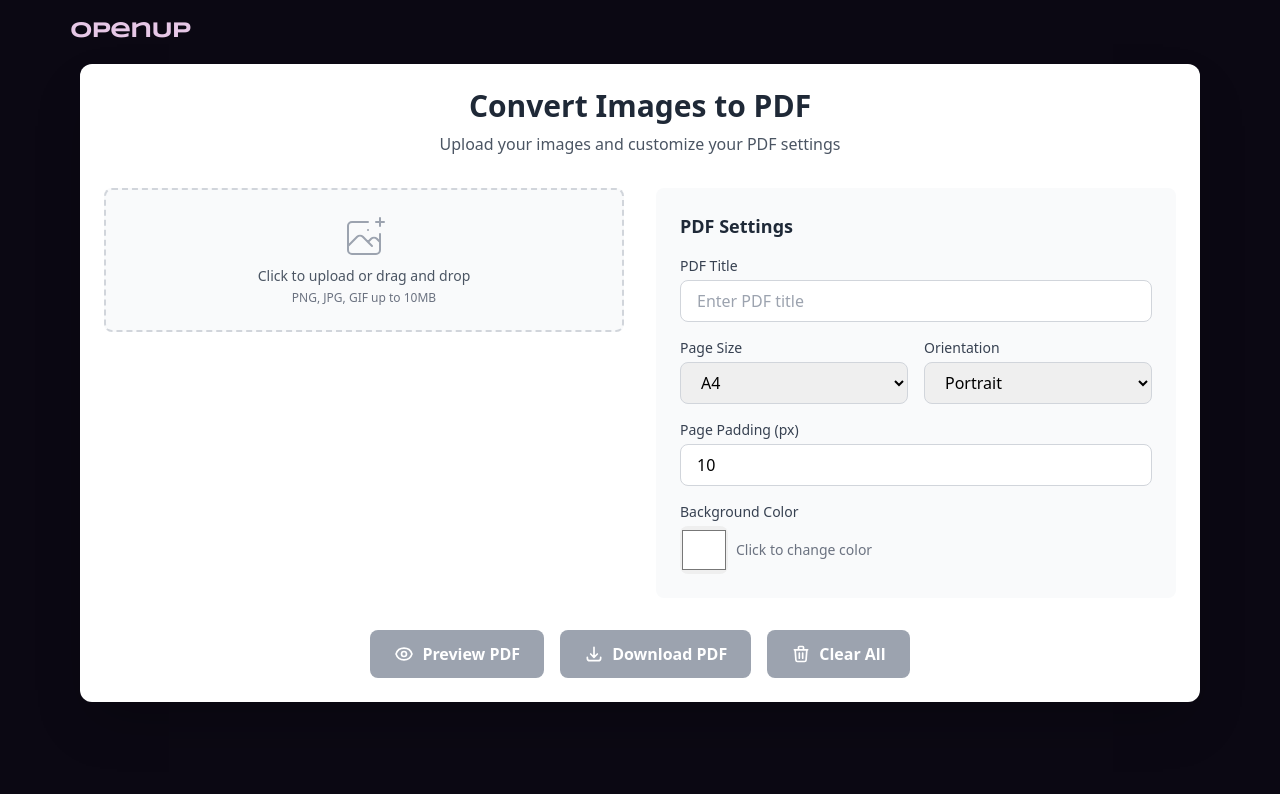
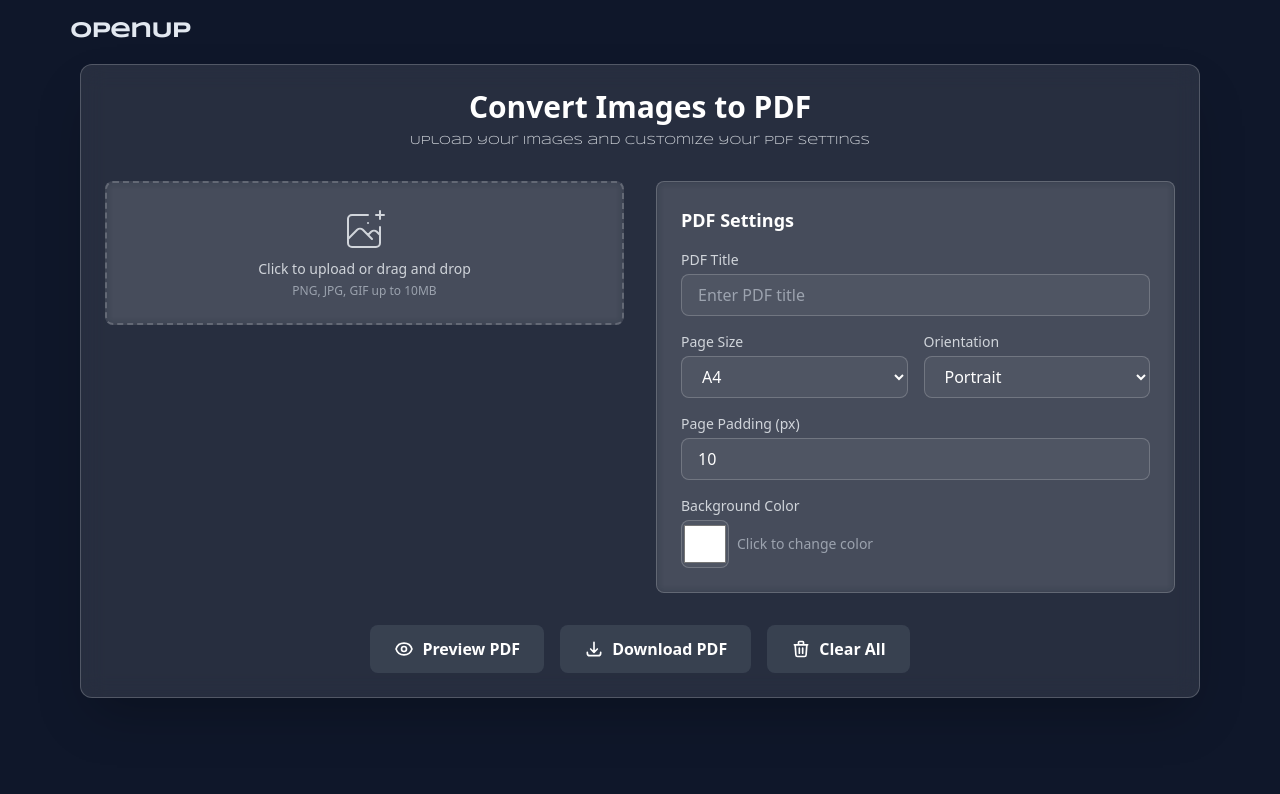
Before and after one commit to TejasMore477/OpenUp, a React (Vite) app: page / in a window 1280 px wide. Shown: the top 794 px of the page. Built offline with nearby package versions, Linux system fonts and the light colour scheme.

Commit message:
feat(ImgToPdf): enhance button styles and animations

```diff
--- a/src/components/layout/Footer.jsx
+++ b/src/components/layout/Footer.jsx
@@ -2,7 +2,7 @@ import React from "react";
 
 function Footer() {
   return (
-    <footer className="w-full h-[55vh] bg-royalAmethyst bg-opacity-80 text-darkTheme py-8 rounded-t-3xl font-Syncopate">
+    <footer className="w-full h-[55vh] bg-royalAmethyst text-darkTheme py-8 rounded-t-3xl font-Syncopate">
       <div className="max-w-screen-2xl mx-auto text-center">
         <p className="leading-none font-semibold mb-6 text-zinc-300">
           CREATE SAFE PDF WITH
--- a/src/components/logic/ImgToPdf.jsx
+++ b/src/components/logic/ImgToPdf.jsx
@@ -163,28 +163,28 @@ const ImgToPdf = ({ onImagesChange, images = [] }) => {
   return (
     <div className="w-full max-w-6xl mx-auto px-4 py-8">
       {isLoading && (
-        <div className="fixed inset-0 bg-black bg-opacity-50 flex items-center justify-center z-50">
+        <div className="fixed inset-0 bg-black bg-opacity-50 backdrop-blur-sm flex items-center justify-center z-50">
           <Loading />
         </div>
       )}
 
-      <div className="bg-white rounded-xl shadow-2xl p-6 mb-8">
+      <div className="backdrop-blur-md bg-white/10 rounded-xl shadow-2xl p-6 mb-8 border border-white/20">
         <div className="text-center mb-8">
-          <h2 className="text-3xl font-bold text-gray-800 mb-2">Convert Images to PDF</h2>
-          <p className="text-gray-600">Upload your images and customize your PDF settings</p>
+          <h2 className="text-3xl font-bold text-white mb-2 animate-fade-in">Convert Images to PDF</h2>
+          <p className="text-gray-300 animate-fade-in-delay font-Syncopate text-xs">Upload your images and customize your PDF settings</p>
         </div>
 
         <div className="flex flex-col md:flex-row gap-8">
           {/* Left Column - Upload Section */}
           <div className="flex-1">
-            <div className="bg-gray-50 rounded-lg p-6 border-2 border-dashed border-gray-300 hover:border-blue-500 transition-colors duration-300">
-              <label className="flex flex-col items-center justify-center cursor-pointer">
+            <div className="backdrop-blur-sm bg-white/5 rounded-lg p-6 border-2 border-dashed border-white/20 hover:border-blue-400 transition-all duration-300 hover:scale-[1.02] hover:shadow-lg hover:shadow-blue-500/20">
+              <label className="flex flex-col items-center justify-center cursor-pointer group">
                 <div className="text-center">
-                  <svg className="mx-auto h-12 w-12 text-gray-400" stroke="currentColor" fill="none" viewBox="0 0 48 48">
+                  <svg className="mx-auto h-12 w-12 text-gray-300 group-hover:text-blue-400 transition-colors duration-300" stroke="currentColor" fill="none" viewBox="0 0 48 48">
                     <path d="M28 8H12a4 4 0 00-4 4v20m32-12v8m0 0v8a4 4 0 01-4 4H12a4 4 0 01-4-4v-4m32-4l-3.172-3.172a4 4 0 00-5.656 0L28 28M8 32l9.172-9.172a4 4 0 015.656 0L28 28m0 0l4 4m4-24h8m-4-4v8m-12 4h.02" strokeWidth="2" strokeLinecap="round" strokeLinejoin="round" />
                   </svg>
-                  <p className="mt-1 text-sm text-gray-600">Click to upload or drag and drop</p>
-                  <p className="mt-1 text-xs text-gray-500">PNG, JPG, GIF up to 10MB</p>
+                  <p className="mt-1 text-sm text-gray-300 group-hover:text-blue-400 transition-colors duration-300">Click to upload or drag and drop</p>
+                  <p className="mt-1 text-xs text-gray-400">PNG, JPG, GIF up to 10MB</p>
                 </div>
                 <input
                   type="file"
@@ -197,36 +197,36 @@ const ImgToPdf = ({ onImagesChange, images = [] }) => {
             </div>
 
             {error && (
-              <div className="mt-4 p-4 bg-red-50 border border-red-200 rounded-lg">
-                <p className="text-red-600 text-sm">{error}</p>
+              <div className="mt-4 p-4 bg-red-500/10 border border-red-500/20 rounded-lg animate-shake">
+                <p className="text-red-400 text-sm">{error}</p>
               </div>
             )}
           </div>
 
           {/* Right Column - PDF Options */}
           <div className="flex-1 space-y-6">
-            <div className="bg-gray-50 rounded-lg p-6">
-              <h3 className="text-lg font-semibold text-gray-800 mb-4">PDF Settings</h3>
+            <div className="backdrop-blur-sm bg-white/5 rounded-lg p-6 border border-white/20">
+              <h3 className="text-lg font-semibold text-white mb-4">PDF Settings</h3>
 
               <div className="space-y-4">
                 <div>
-                  <label className="block text-sm font-medium text-gray-700 mb-1">PDF Title</label>
+                  <label className="block text-sm font-medium text-gray-300 mb-1">PDF Title</label>
                   <input
                     type="text"
                     placeholder="Enter PDF title"
                     value={pdfOptions.title}
                     onChange={(e) => handlePdfOptionChange("title", e.target.value)}
-                    className="w-full px-4 py-2 border border-gray-300 rounded-lg focus:ring-2 focus:ring-blue-500 focus:border-blue-500 transition-colors"
+                    className="w-full px-4 py-2 bg-white/5 border border-white/20 rounded-lg focus:ring-2 focus:ring-blue-500 focus:border-blue-500 transition-all duration-300 text-white placeholder-gray-400"
                   />
                 </div>
 
                 <div className="grid grid-cols-2 gap-4">
                   <div>
-                    <label className="block text-sm font-medium text-gray-700 mb-1">Page Size</label>
+                    <label className="block text-sm font-medium text-gray-300 mb-1">Page Size</label>
                     <select
                       value={pdfOptions.pageSize}
                       onChange={(e) => handlePdfOptionChange("pageSize", e.target.value)}
-                      className="w-full px-4 py-2 border border-gray-300 rounded-lg focus:ring-2 focus:ring-blue-500 focus:border-blue-500"
+                      className="w-full px-4 py-2 bg-white/5 border border-white/20 rounded-lg focus:ring-2 focus:ring-blue-500 focus:border-blue-500 transition-all duration-300 text-white"
                     >
                       <option value="a4">A4</option>
                       <option value="letter">Letter</option>
@@ -235,11 +235,11 @@ const ImgToPdf = ({ onImagesChange, images = [] }) => {
                   </div>
 
                   <div>
-                    <label className="block text-sm font-medium text-gray-700 mb-1">Orientation</label>
+                    <label className="block text-sm font-medium text-gray-300 mb-1">Orientation</label>
                     <select
                       value={pdfOptions.orientation}
                       onChange={(e) => handlePdfOptionChange("orientation", e.target.value)}
-                      className="w-full px-4 py-2 border border-gray-300 rounded-lg focus:ring-2 focus:ring-blue-500 focus:border-blue-500"
+                      className="w-full px-4 py-2 bg-white/5 border border-white/20 rounded-lg focus:ring-2 focus:ring-blue-500 focus:border-blue-500 transition-all duration-300 text-white"
                     >
                       <option value="portrait">Portrait</option>
                       <option value="landscape">Landscape</option>
@@ -248,25 +248,25 @@ const ImgToPdf = ({ onImagesChange, images = [] }) => {
                 </div>
 
                 <div>
-                  <label className="block text-sm font-medium text-gray-700 mb-1">Page Padding (px)</label>
+                  <label className="block text-sm font-medium text-gray-300 mb-1">Page Padding (px)</label>
                   <input
                     type="number"
                     value={pdfOptions.padding}
                     onChange={(e) => handlePdfOptionChange("padding", e.target.value)}
-                    className="w-full px-4 py-2 border border-gray-300 rounded-lg focus:ring-2 focus:ring-blue-500 focus:border-blue-500"
+                    className="w-full px-4 py-2 bg-white/5 border border-white/20 rounded-lg focus:ring-2 focus:ring-blue-500 focus:border-blue-500 transition-all duration-300 text-white"
                   />
                 </div>
 
                 <div>
-                  <label className="block text-sm font-medium text-gray-700 mb-1">Background Color</label>
+                  <label className="block text-sm font-medium text-gray-300 mb-1">Background Color</label>
                   <div className="flex items-center gap-2">
                     <input
                       type="color"
                       value={pdfOptions.backgroundColor}
                       onChange={(e) => handlePdfOptionChange("backgroundColor", e.target.value)}
-                      className="w-12 h-12 rounded-lg cursor-pointer"
+                      className="w-12 h-12 rounded-lg cursor-pointer bg-white/5 border border-white/20 transition-transform hover:scale-110"
                     />
-                    <span className="text-sm text-gray-500">Click to change color</span>
+                    <span className="text-sm text-gray-400">Click to change color</span>
                   </div>
                 </div>
               </div>
@@ -280,85 +280,67 @@ const ImgToPdf = ({ onImagesChange, images = [] }) => {
             type="button"
             onClick={previewPDF}
             disabled={!canShowActions}
-            className={`px-6 py-3 rounded-lg font-semibold text-white transition-all duration-300 transform hover:scale-105 ${
+            className={`group relative px-6 py-3 rounded-lg font-semibold text-white transition-all duration-300 transform hover:scale-105 ${
               canShowActions
-                ? "bg-blue-600 hover:bg-blue-700"
-                : "bg-gray-400 cursor-not-allowed"
+                ? "bg-gradient-to-r from-blue-600 to-blue-500 hover:from-blue-500 hover:to-blue-600 shadow-lg shadow-blue-500/20 hover:shadow-blue-500/40"
+                : "bg-gray-600/50 cursor-not-allowed"
             }`}
           >
             <span className="flex items-center gap-2">
-              <svg className="w-5 h-5" fill="none" stroke="currentColor" viewBox="0 0 24 24">
+              <svg className="w-5 h-5 group-hover:rotate-180 transition-transform duration-500" fill="none" stroke="currentColor" viewBox="0 0 24 24">
                 <path strokeLinecap="round" strokeLinejoin="round" strokeWidth="2" d="M15 12a3 3 0 11-6 0 3 3 0 016 0z" />
                 <path strokeLinecap="round" strokeLinejoin="round" strokeWidth="2" d="M2.458 12C3.732 7.943 7.523 5 12 5c4.478 0 8.268 2.943 9.542 7-1.274 4.057-5.064 7-9.542 7-4.477 0-8.268-2.943-9.542-7z" />
               </svg>
               Preview PDF
             </span>
+            {canShowActions && (
+              <div className="absolute inset-0 rounded-lg bg-gradient-to-r from-blue-500/0 via-blue-500/20 to-blue-500/0 opacity-0 group-hover:opacity-100 transition-opacity duration-300 -z-10 animate-shimmer"></div>
+            )}
           </button>
 
           <button
             type="button"
             onClick={handleDownload}
             disabled={!canShowActions}
-            className={`px-6 py-3 rounded-lg font-semibold text-white transition-all duration-300 transform hover:scale-105 ${
+            className={`group relative px-6 py-3 rounded-lg font-semibold text-white transition-all duration-300 transform hover:scale-105 ${
               canShowActions
-                ? "bg-green-600 hover:bg-green-700"
-                : "bg-gray-400 cursor-not-allowed"
+                ? "bg-gradient-to-r from-green-600 to-green-500 hover:from-green-500 hover:to-green-600 shadow-lg shadow-green-500/20 hover:shadow-green-500/40"
+                : "bg-gray-600/50 cursor-not-allowed"
             }`}
           >
             <span className="flex items-center gap-2">
-              <svg className="w-5 h-5" fill="none" stroke="currentColor" viewBox="0 0 24 24">
+              <svg className="w-5 h-5 group-hover:translate-y-1 transition-transform duration-300" fill="none" stroke="currentColor" viewBox="0 0 24 24">
                 <path strokeLinecap="round" strokeLinejoin="round" strokeWidth="2" d="M4 16v1a3 3 0 003 3h10a3 3 0 003-3v-1m-4-4l-4 4m0 0l-4-4m4 4V4" />
               </svg>
               Download PDF
             </span>
+            {canShowActions && (
+              <div className="absolute inset-0 rounded-lg bg-gradient-to-r from-green-500/0 via-green-500/20 to-green-500/0 opacity-0 group-hover:opacity-100 transition-opacity duration-300 -z-10 animate-shimmer"></div>
+            )}
           </button>
 
           <button
             type="button"
             onClick={clearAll}
             disabled={images.length === 0}
-            className={`px-6 py-3 rounded-lg font-semibold text-white transition-all duration-300 transform hover:scale-105 ${
+            className={`group relative px-6 py-3 rounded-lg font-semibold text-white transition-all duration-300 transform hover:scale-105 ${
               images.length > 0
-                ? "bg-red-600 hover:bg-red-700"
-                : "bg-gray-400 cursor-not-allowed"
+                ? "bg-gradient-to-r from-red-600 to-red-500 hover:from-red-500 hover:to-red-600 shadow-lg shadow-red-500/20 hover:shadow-red-500/40"
+                : "bg-gray-600/50 cursor-not-allowed"
             }`}
           >
             <span className="flex items-center gap-2">
-              <svg className="w-5 h-5" fill="none" stroke="currentColor" viewBox="0 0 24 24">
+              <svg className="w-5 h-5 group-hover:rotate-90 transition-transform duration-300" fill="none" stroke="currentColor" viewBox="0 0 24 24">
                 <path strokeLinecap="round" strokeLinejoin="round" strokeWidth="2" d="M19 7l-.867 12.142A2 2 0 0116.138 21H7.862a2 2 0 01-1.995-1.858L5 7m5 4v6m4-6v6m1-10V4a1 1 0 00-1-1h-4a1 1 0 00-1 1v3M4 7h16" />
               </svg>
               Clear All
             </span>
+            {images.length > 0 && (
+              <div className="absolute inset-0 rounded-lg bg-gradient-to-r from-red-500/0 via-red-500/20 to-red-500/0 opacity-0 group-hover:opacity-100 transition-opacity duration-300 -z-10 animate-shimmer"></div>
+            )}
           </button>
         </div>
       </div>
-
-      {/* Image Preview Section */}
-      {/* {images.length > 0 && (
-        <div className="bg-white rounded-xl shadow-2xl p-6">
-          <div className="flex items-center justify-between mb-6">
-            <h3 className="text-xl font-semibold text-gray-800">
-              Selected Images ({images.length})
-            </h3>
-            <p className="text-sm text-gray-500">
-              Drag to reorder • Click to edit captions
-            </p>
-          </div>
-
-          <div className="grid grid-cols-2 sm:grid-cols-3 md:grid-cols-4 lg:grid-cols-5 gap-4">
-            {images.map((image, index) => (
-              <MemoizedImageThumbnail
-                key={index}
-                image={image}
-                index={index}
-                onRotate={handleRotate}
-                onRemove={handleRemove}
-                onCaptionChange={handleCaptionChange}
-              />
-            ))}
-          </div>
-        </div>
-      )} */}
     </div>
   );
 };
--- a/tailwind.config.js
+++ b/tailwind.config.js
@@ -12,12 +12,36 @@ export default {
       },
       colors: {
         lightTheme:'#eee7f7',
-        darkTheme:'#0b0813',
+        darkTheme: '#0f172a',
 
-        limicMist:'#E6C7E6',
-        softVoilet:'#A3779D',
-        royalAmethyst:'#663399',
+        limicMist: '#e2e8f0',
+        softVoilet: '#94a3b8',
+        royalAmethyst: '#1e1b4b',
         midnightPlum:'#2E1A47'
+      },
+      animation: {
+        'fade-in': 'fadeIn 0.5s ease-in-out',
+        'fade-in-delay': 'fadeIn 0.5s ease-in-out 0.2s both',
+        'shimmer': 'shimmer 2s infinite',
+        'shake': 'shake 0.5s ease-in-out',
+      },
+      keyframes: {
+        fadeIn: {
+          '0%': { opacity: '0', transform: 'translateY(-10px)' },
+          '100%': { opacity: '1', transform: 'translateY(0)' },
+        },
+        shimmer: {
+          '0%': { backgroundPosition: '-200% 0' },
+          '100%': { backgroundPosition: '200% 0' },
+        },
+        shake: {
+          '0%, 100%': { transform: 'translateX(0)' },
+          '25%': { transform: 'translateX(-5px)' },
+          '75%': { transform: 'translateX(5px)' },
+        },
+      },
+      backdropBlur: {
+        xs: '2px',
       },
     },
   },
```
